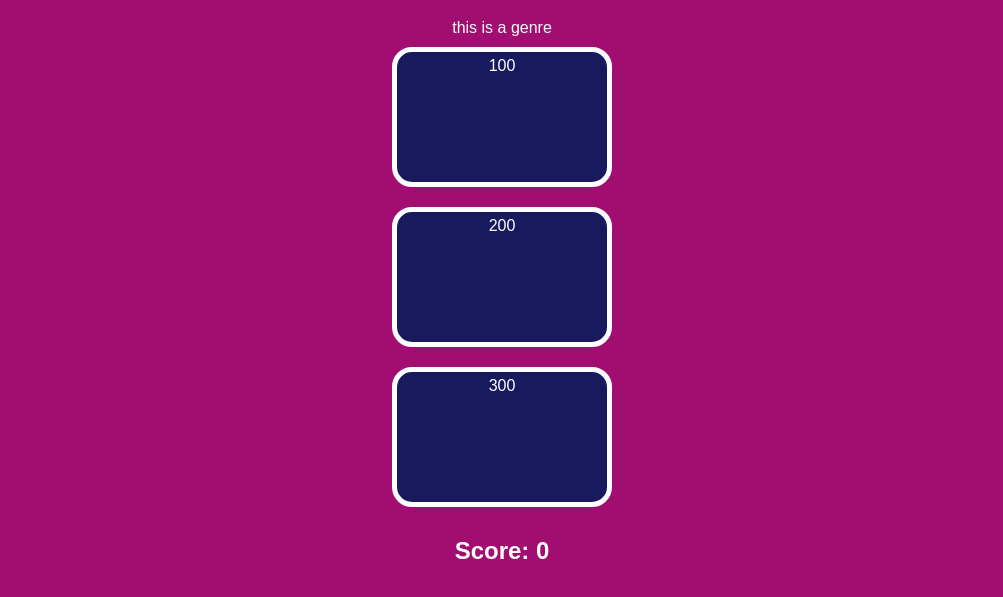
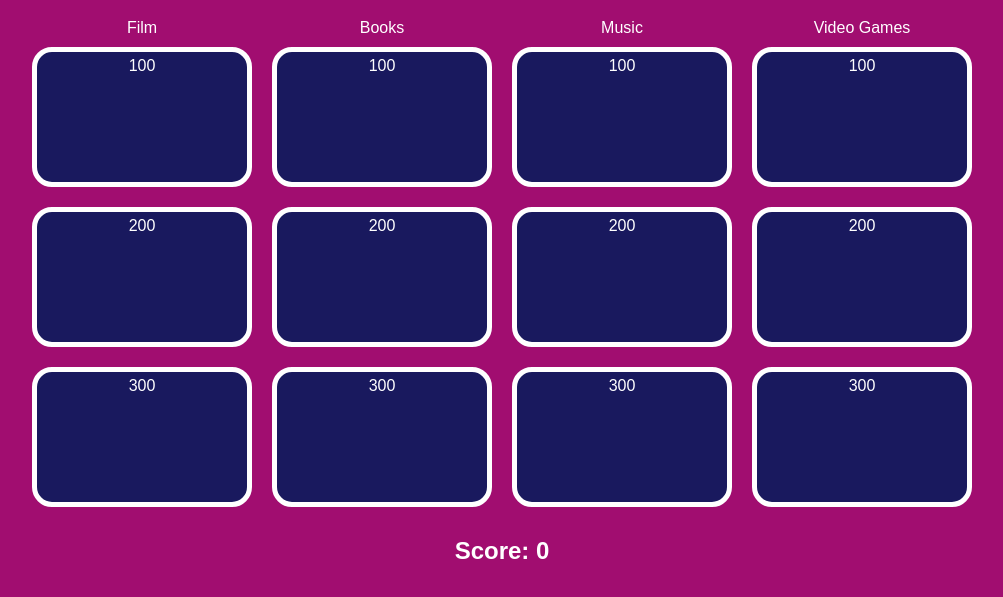
Before and after one commit to alysshatimm/Trivia-App, a plain HTML site: page index.html in a window 1280 px wide. Shown: the part 61-658 px from the top of the page, without its empty margins (138-1141 px from the left). Drawn offline with Linux system fonts and the light colour scheme; no server answers.

Commit message:
four columns displaying with appropriate categories & point values

```diff
--- a/scripts.js
+++ b/scripts.js
@@ -1,12 +1,31 @@
 const game = document.querySelector('#game')
 const score = document.querySelector('#score')
 
-const film = 11
+const genres = [
+    {
+        name: 'Film',
+        id: 11
+    },
+    {
+        name: 'Books',
+        id: 10
+    },
+    {
+        name: 'Music',
+        id: 12
+    },
+    {
+        name: 'Video Games',
+        id: 15
+    },
+]
+
+
 const levels = ['easy', 'medium', 'hard']
-function addGenre() {
+function addGenre(genre) {
     const column = document.createElement('div')
     column.classList.add('genre-column')
-    column.innerHTML = "this is a genre"
+    column.innerHTML = genre.name
     game.append(column)
 
     levels.forEach(level => {
@@ -24,7 +43,7 @@ function addGenre() {
             card.innerHTML = 300
         }
 
-        fetch(`https://opentdb.com/api.php?amount=1&category=11&difficulty=${level}&type=boolean`)
+        fetch(`https://opentdb.com/api.php?amount=1&category=${genre.id}&difficulty=${level}&type=boolean`)
             .then(response => response.json())
             .then(data => {
                 console.log(data)
@@ -32,7 +51,12 @@ function addGenre() {
                 card.setAttribute('data-answer', data.results[0].correct_answer)
                 card.setAttribute('data-value', card.getInnerHTML())
             })
+        card.addEventListener('click', flipCard)
     })
 }
 
-addGenre()
+genres.forEach(genre => addGenre(genre))
+
+function flipCard() {
+    console.log('clicked')
+}
--- a/style.css
+++ b/style.css
@@ -8,6 +8,10 @@ body {
     flex-direction: column;
     justify-content: center;
     align-items: center;
+}
+
+#game {
+    display: flex;
 }
 
 .genre-column {
```
